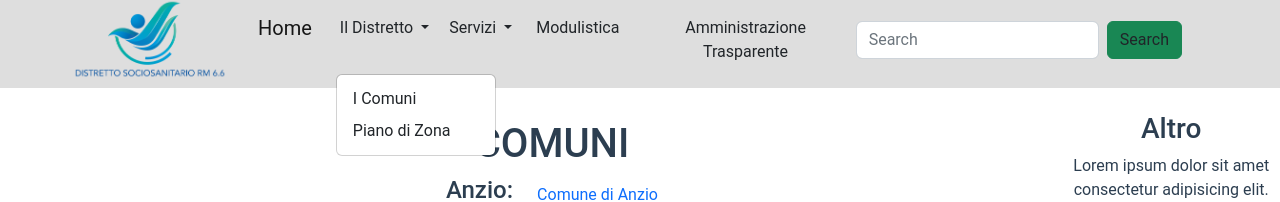
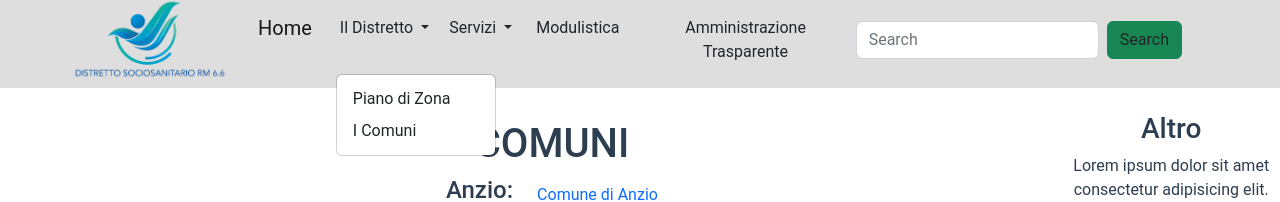
Before and after one commit to Ruma303/ciglieri-demo, a Vue app: page /comuni in a window 1280 px wide. Both pictures are taken after a click on the button "Il Distretto". Shown: the part 174-376 px from the top of the page. Built offline with nearby package versions, Linux system fonts and the light colour scheme.

Commit message:
cambio ordine menu

```diff
--- a/src/components/header/NavbarComponent.vue
+++ b/src/components/header/NavbarComponent.vue
@@ -14,8 +14,8 @@
             Il Distretto
           </a>
           <ul class="dropdown-menu">
+            <li><a class="dropdown-item" href="#">Piano di Zona</a></li>
             <li><router-link class="dropdown-item" to="/comuni">I Comuni</router-link></li>
-            <li><a class="dropdown-item" href="#">Piano di Zona</a></li>
           </ul>
         </li>
 
```
